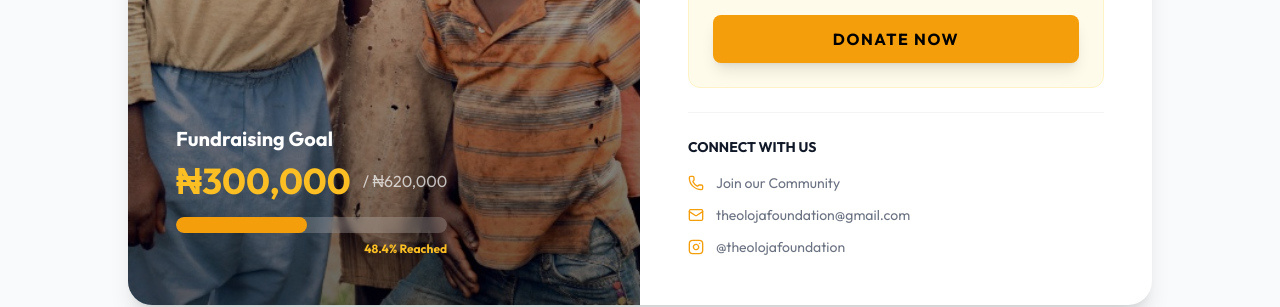
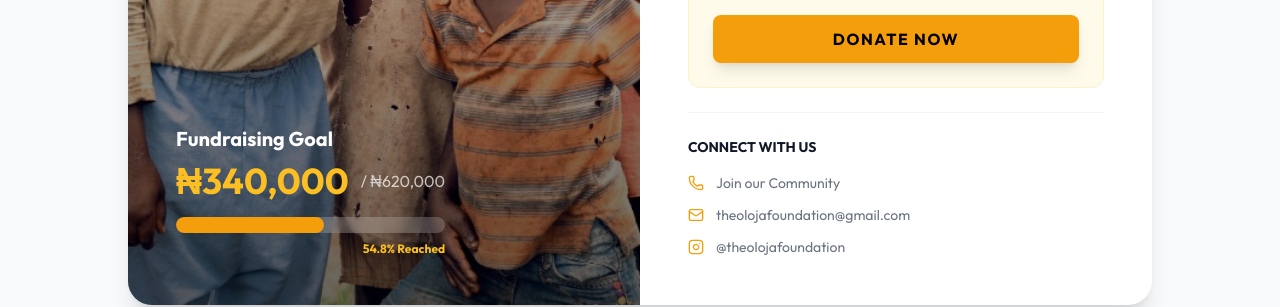
Before and after one commit to elshaddaioheha/olojafoundation, a Next.js app: page /events in a window 1280 px wide. Shown: the part 1116-1423 px from the top of the page. Built offline with nearby package versions, Linux system fonts and the light colour scheme.

Commit message:
Update raised amount to 324,000

```diff
--- a/app/events/page.tsx
+++ b/app/events/page.tsx
@@ -40,7 +40,7 @@ export default function EventsPage() {
 
     // Progress Calculation
     const targetAmount = 620000;
-    const raisedAmount = 300000;
+    const raisedAmount = 340000;
     const percentage = Math.min((raisedAmount / targetAmount) * 100, 100);
 
     return (
--- a/app/members/page.tsx
+++ b/app/members/page.tsx
@@ -44,7 +44,7 @@ interface Donation {
 
 export default function MembersStats() {
     const [stats, setStats] = useState({
-        totalDonations: 300000,
+        totalDonations: 340000,
         recentDonations: [] as Donation[]
     });
 
```
